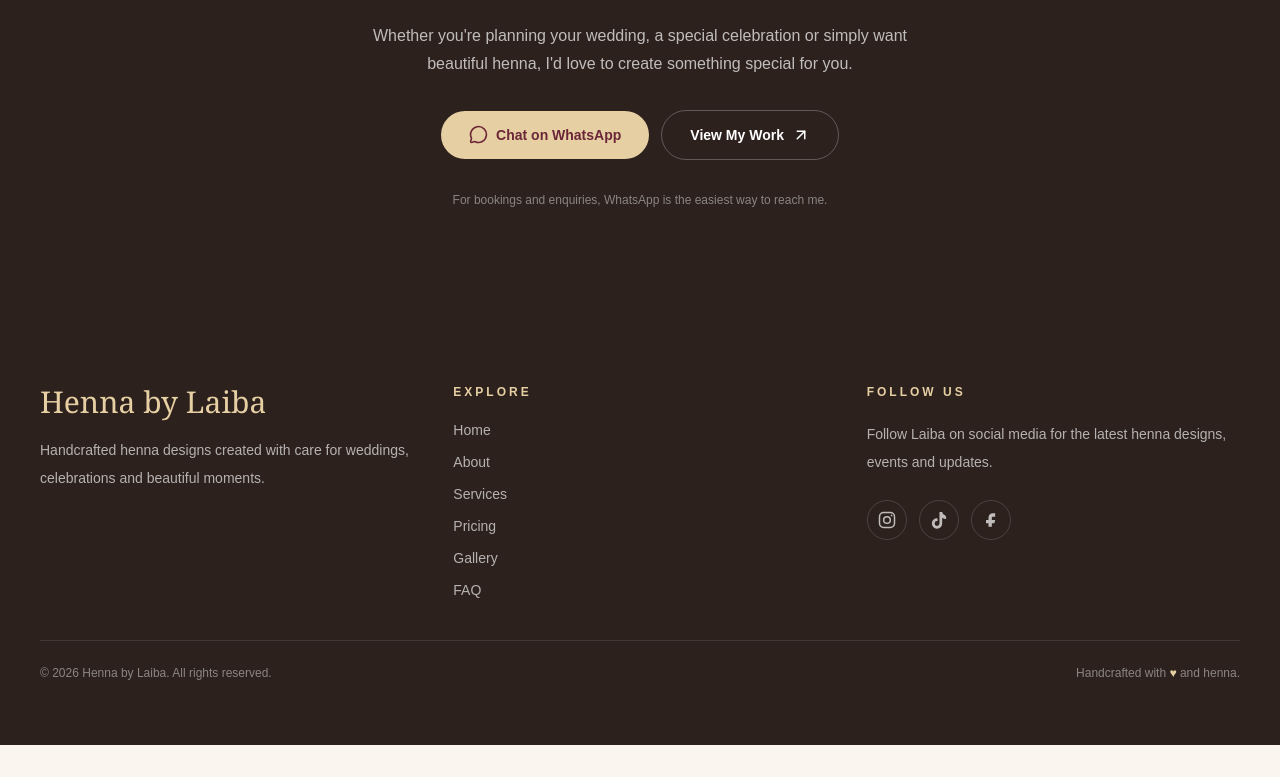
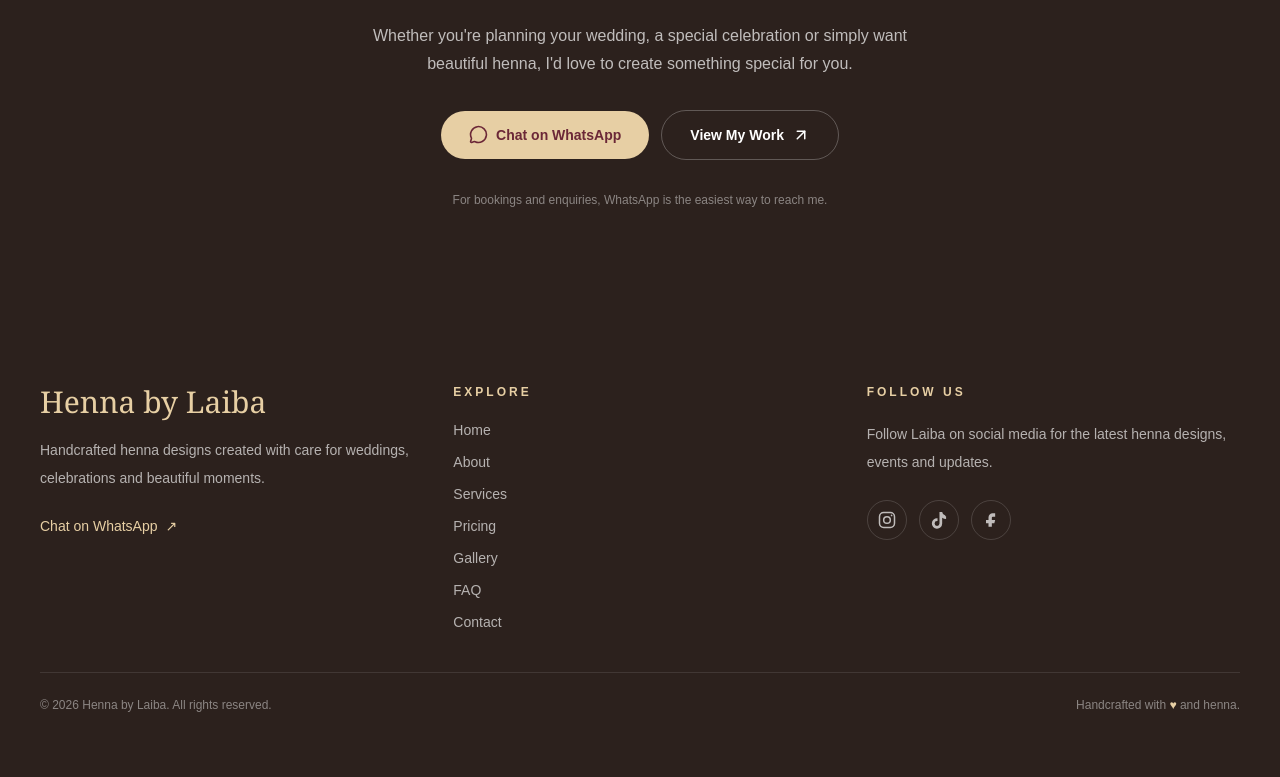
Before and after one commit to HarisRamay/HennaByLaiba, a React (Vite) app: page / in a window 1280 px wide. Shown: the part 7048-7825 px from the top of the page. Before the commit the page ends 7793 px from the top, so only its background shows below. Built offline with nearby package versions, Linux system fonts and the light colour scheme.

Commit message:
Modify Footer

```diff
--- a/src/pages/home/HomePage.jsx
+++ b/src/pages/home/HomePage.jsx
@@ -10,14 +10,12 @@ import FAQ from "../../widgets/FAQ/FAQ";
 import ContactCTA from "../../widgets/ContactCTA/ContactCTA";
 import Footer from "../../widgets/Footer/Footer";
 import WhatsAppButton from "../../features/whatsapp-contact/ui/WhatsAppButton";
-
 function HomePage() {
   return (
-        <div className="relative bg-[#2C211D]">
+    <div>
       <Navbar />
 
-            {/* Main content */}
-            <main className="relative z-10 bg-[#FAF6EF]">
+      <main>
         <Hero />
         <About />
         <Services />
@@ -29,12 +27,7 @@ function HomePage() {
         <ContactCTA />
       </main>
 
-            {/* Footer reveal area */}
-            <div className="relative">
-                <div className="sticky bottom-0 z-0">
       <Footer />
-                </div>
-            </div>
 
       <WhatsAppButton />
     </div>
--- a/src/widgets/Footer/Footer.jsx
+++ b/src/widgets/Footer/Footer.jsx
@@ -1,9 +1,26 @@
 function Footer() {
+  const whatsappNumber = "923XXXXXXXXX";
+
+  const whatsappMessage = encodeURIComponent(
+    "Hi Laiba! I saw your website and would like to enquire about a henna booking."
+  );
+
+  const whatsappUrl = `https://wa.me/${whatsappNumber}?text=${whatsappMessage}`;
+
+  const navigation = [
+    { label: "Home", href: "#home" },
+    { label: "About", href: "#about" },
+    { label: "Services", href: "#services" },
+    { label: "Pricing", href: "#pricing" },
+    { label: "Gallery", href: "#gallery" },
+    { label: "FAQ", href: "#faq" },
+    { label: "Contact", href: "#contact" },
+  ];
+
   return (
     <footer className="bg-[#2C211D] text-white">
       <div className="mx-auto max-w-7xl px-5 py-14 sm:px-8 sm:py-16 lg:px-10">
         <div className="grid gap-10 md:grid-cols-3">
-
           {/* Brand */}
           <div>
             <a
@@ -17,6 +34,16 @@ function Footer() {
               Handcrafted henna designs created with care for weddings,
               celebrations and beautiful moments.
             </p>
+
+            <a
+              href={whatsappUrl}
+              target="_blank"
+              rel="noopener noreferrer"
+              className="mt-6 inline-flex items-center gap-2 text-sm font-medium text-[#E7CFA4] transition hover:text-white"
+            >
+              Chat on WhatsApp
+              <span aria-hidden="true">↗</span>
+            </a>
           </div>
 
           {/* Navigation */}
@@ -26,29 +53,15 @@ function Footer() {
             </h3>
 
             <nav className="mt-5 flex flex-col gap-3">
-              <a href="#home" className="w-fit text-sm text-white/65 hover:text-white">
-                Home
-              </a>
-
-              <a href="#about" className="w-fit text-sm text-white/65 hover:text-white">
-                About
-              </a>
-
-              <a href="#services" className="w-fit text-sm text-white/65 hover:text-white">
-                Services
-              </a>
-
-              <a href="#pricing" className="w-fit text-sm text-white/65 hover:text-white">
-                Pricing
-              </a>
-
-              <a href="#gallery" className="w-fit text-sm text-white/65 hover:text-white">
-                Gallery
-              </a>
-
-              <a href="#faq" className="w-fit text-sm text-white/65 hover:text-white">
-                FAQ
-              </a>
+              {navigation.map((item) => (
+                <a
+                  key={item.label}
+                  href={item.href}
+                  className="w-fit text-sm text-white/65 transition hover:text-white"
+                >
+                  {item.label}
+                </a>
+              ))}
             </nav>
           </div>
 
@@ -58,20 +71,19 @@ function Footer() {
               Follow Us
             </h3>
 
-            <p className="mt-5 text-sm leading-7 text-white/65">
+            <p className="mt-5 max-w-sm text-sm leading-7 text-white/65">
               Follow Laiba on social media for the latest henna designs,
               events and updates.
             </p>
 
             <div className="mt-6 flex gap-3">
-
               {/* Instagram */}
               <a
                 href="#"
                 target="_blank"
                 rel="noopener noreferrer"
                 aria-label="Instagram"
-                className="flex h-10 w-10 items-center justify-center rounded-full border border-white/15 text-white/70 transition hover:border-[#E7CFA4] hover:text-[#E7CFA4]"
+                className="flex h-10 w-10 items-center justify-center rounded-full border border-white/15 text-white/70 transition duration-300 hover:border-[#E7CFA4] hover:text-[#E7CFA4]"
               >
                 <svg
                   viewBox="0 0 24 24"
@@ -82,7 +94,13 @@ function Footer() {
                 >
                   <rect x="3" y="3" width="18" height="18" rx="5" />
                   <circle cx="12" cy="12" r="4" />
-                  <circle cx="17.5" cy="6.5" r="1" fill="currentColor" stroke="none" />
+                  <circle
+                    cx="17.5"
+                    cy="6.5"
+                    r="1"
+                    fill="currentColor"
+                    stroke="none"
+                  />
                 </svg>
               </a>
 
@@ -92,7 +110,7 @@ function Footer() {
                 target="_blank"
                 rel="noopener noreferrer"
                 aria-label="TikTok"
-                className="flex h-10 w-10 items-center justify-center rounded-full border border-white/15 text-white/70 transition hover:border-[#E7CFA4] hover:text-[#E7CFA4]"
+                className="flex h-10 w-10 items-center justify-center rounded-full border border-white/15 text-white/70 transition duration-300 hover:border-[#E7CFA4] hover:text-[#E7CFA4]"
               >
                 <svg
                   viewBox="0 0 24 24"
@@ -109,7 +127,7 @@ function Footer() {
                 target="_blank"
                 rel="noopener noreferrer"
                 aria-label="Facebook"
-                className="flex h-10 w-10 items-center justify-center rounded-full border border-white/15 text-white/70 transition hover:border-[#E7CFA4] hover:text-[#E7CFA4]"
+                className="flex h-10 w-10 items-center justify-center rounded-full border border-white/15 text-white/70 transition duration-300 hover:border-[#E7CFA4] hover:text-[#E7CFA4]"
               >
                 <svg
                   viewBox="0 0 24 24"
@@ -119,7 +137,6 @@ function Footer() {
                   <path d="M14 8h3V4h-3c-2.76 0-5 2.24-5 5v3H6v4h3v4h4v-4h3l1-4h-4V9c0-.55.45-1 1-1Z" />
                 </svg>
               </a>
-
             </div>
           </div>
         </div>
@@ -132,8 +149,7 @@ function Footer() {
 
           <p>
             Handcrafted with{" "}
-            <span className="text-[#E7CFA4]">♥</span>{" "}
-            and henna.
+            <span className="text-[#E7CFA4]">♥</span> and henna.
           </p>
         </div>
       </div>
```
Lines whose indentation alone changed are shown as unchanged.
